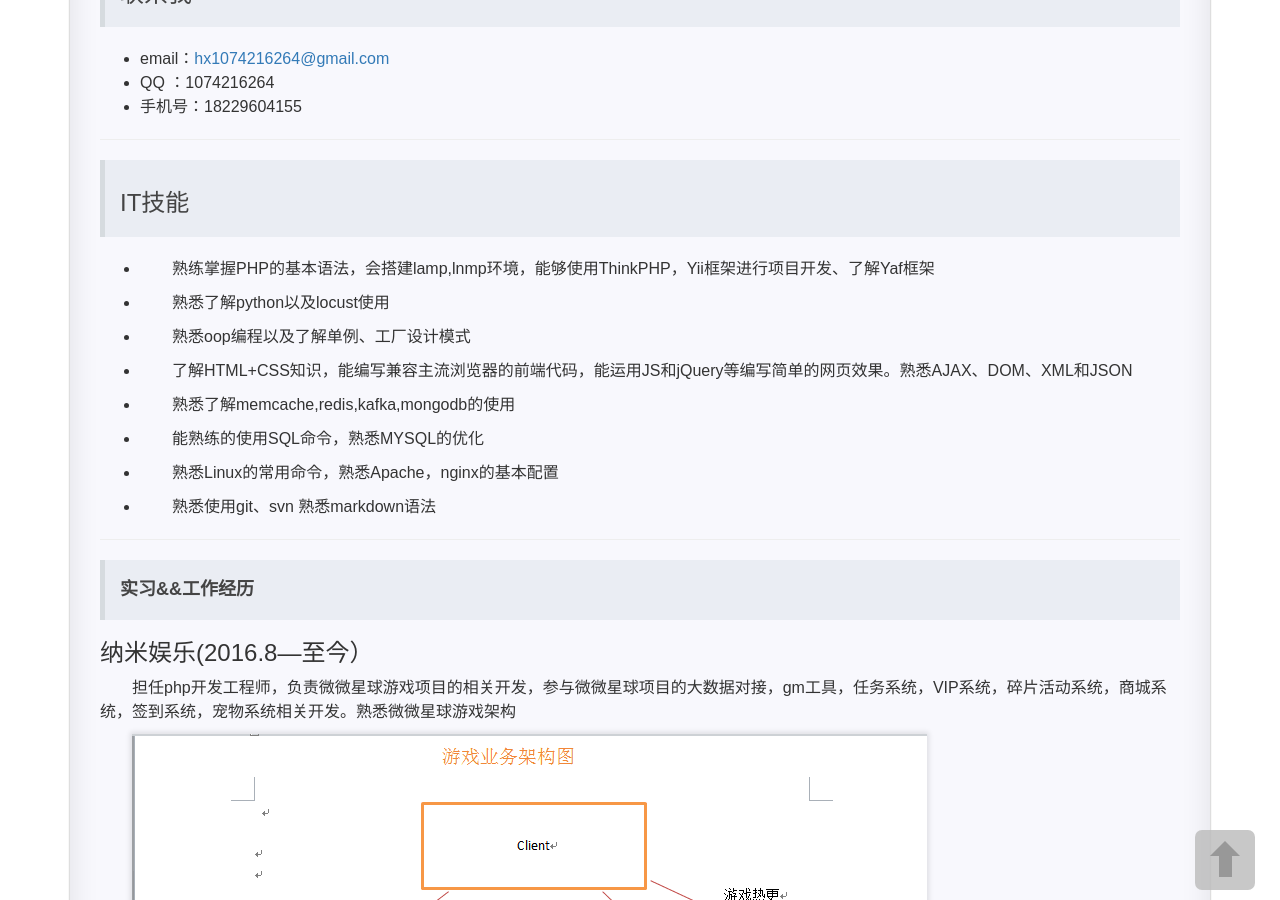
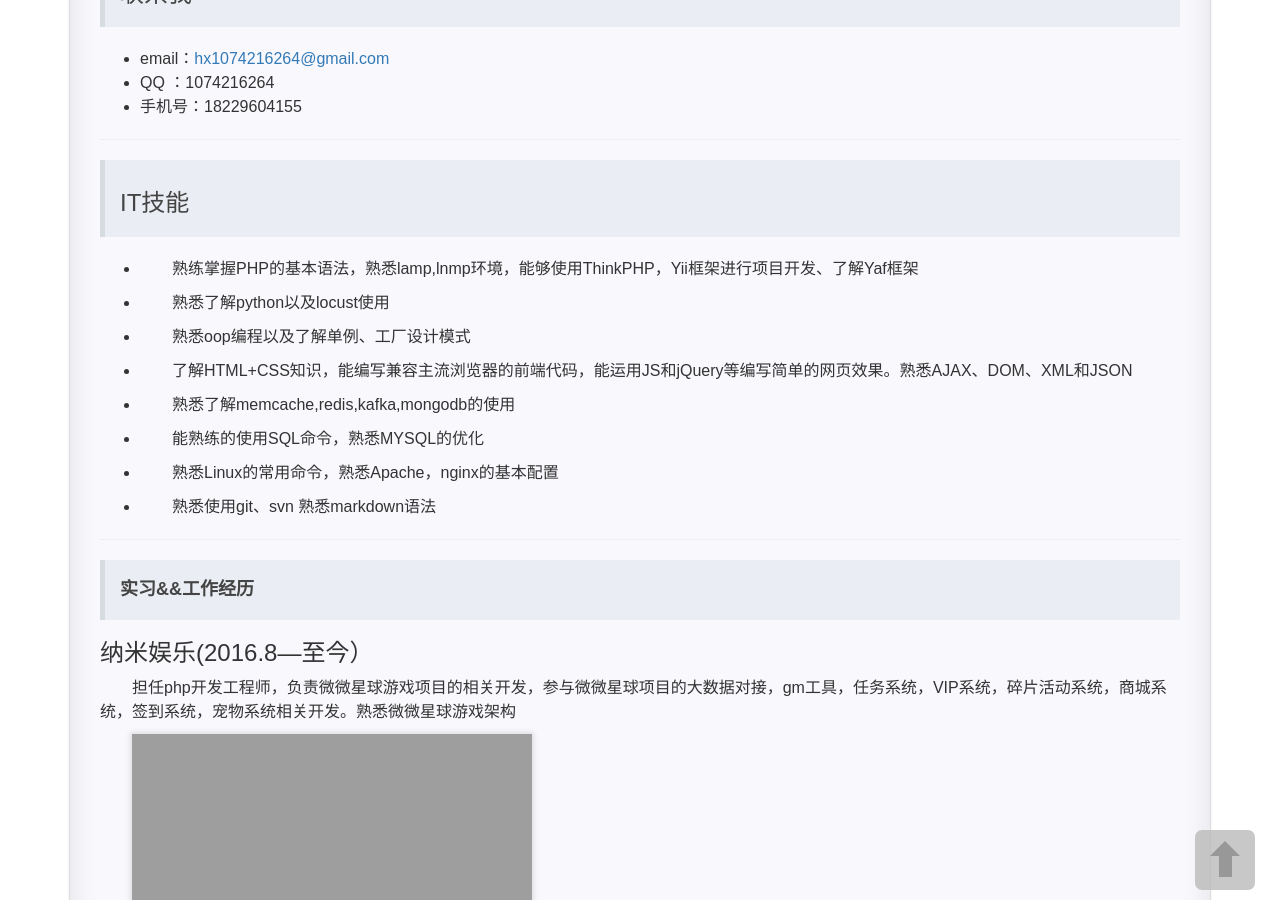
Before and after one commit to hexing-w/hexing-w.github.io, a Jekyll site: the page built from pages/2about.md, in a window 1280 px wide and 900 px high, scrolled down 451 px. Built offline with Jekyll 4.4.1, drawn with Linux system fonts in a browser that asks for light colours; nearby versions of some CDN libraries; comment, search, counter and statistics services are not loaded; a style sheet for code colours, icons or effects is not loaded.

Commit message:
Update 2about.md
update

```diff
--- a/pages/2about.md
+++ b/pages/2about.md
@@ -24,7 +24,7 @@ icon: glyphicon-heart
 
 > ### IT技能
 
-* 熟练掌握PHP的基本语法，会搭建lamp,lnmp环境，能够使用ThinkPHP，Yii框架进行项目开发、了解Yaf框架
+* 熟练掌握PHP的基本语法，熟悉lamp,lnmp环境，能够使用ThinkPHP，Yii框架进行项目开发、了解Yaf框架
 
 * 熟悉了解python以及locust使用
 
@@ -50,7 +50,7 @@ icon: glyphicon-heart
 
  担任php开发工程师，负责微微星球游戏项目的相关开发，参与微微星球项目的大数据对接，gm工具，任务系统，VIP系统，碎片活动系统，商城系统，签到系统，宠物系统相关开发。熟悉微微星球游戏架构
 
- ![ssgame](http://hexing-w.github.io/css/pics/weiwei.png)
+ ![ssgame](http://hexing-w.github.io/css/pics/weiwei.pngs)
 
 负责徽州下岗游，淳安麻将，桐庐麻将棋牌开发（python开发），相关分数计算，以及抓牌出牌的相关状态和胡牌牌型和胡牌算法等业务逻辑。
 
```
